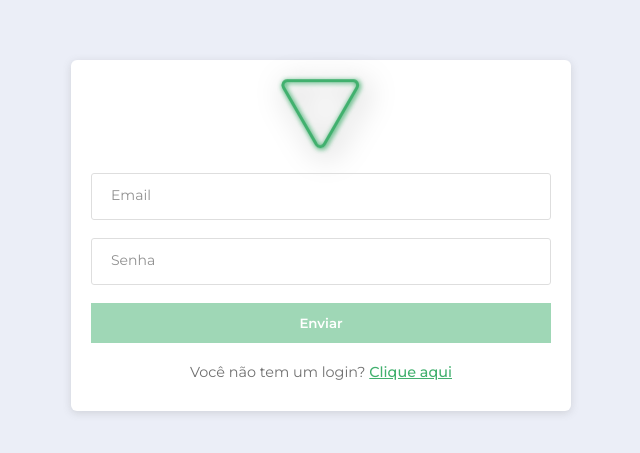
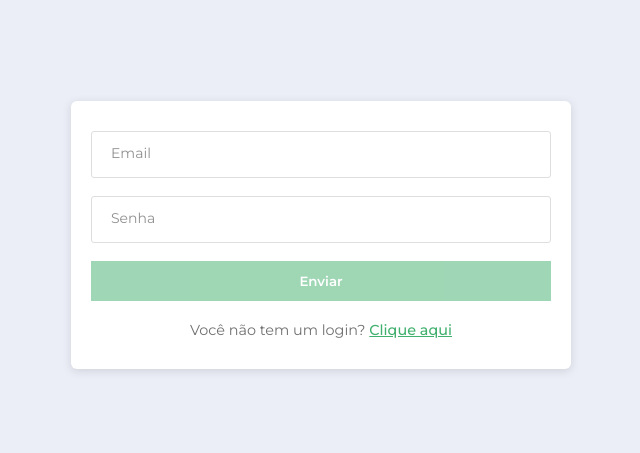
Before and after one commit to dyson-mori/alternative, a Next.js app: page /login in a window 1280 px wide. Shown: the part 165-618 px from the top of the page, without its empty margins (319-959 px from the left). Built offline with nearby package versions, Linux system fonts and the light colour scheme.

Commit message:
✏️ refatorando te importando componente Form

```diff
--- a/src/app/login/screen/index.tsx
+++ b/src/app/login/screen/index.tsx
@@ -5,7 +5,7 @@ import { Suspense, useState } from "react";
 import Link from "next/link";
 import { useRouter } from "next/navigation";
 
-import { Button, Input, Splash } from "@components";
+import { Button, Input, Splash, Form, Animated } from "@components";
 
 import { Controller, useForm } from "react-hook-form";
 import { yupResolver } from "@hookform/resolvers/yup";
@@ -13,7 +13,7 @@ import { yupResolver } from "@hookform/resolvers/yup";
 import { setCookie } from "@utils/serverCookieAction";
 import { api } from "@services/api";
 
-import { Container, Form, SignUp, SvgAnimated } from "./styles";
+import { Container, SignUp } from "./styles";
 import { schema, schemaProps } from "./schema";
 
 type StatusProps = {
@@ -21,25 +21,6 @@ type StatusProps = {
   status: 'primary' | 'error';
   message?: string;
 };
-
-const LogoIcon = ( // ao rodar os testes o svg quebrava
-  <svg width="89" height="79" viewBox="0 0 89 79" fill="none" xmlns="http://www.w3.org/2000/svg">
-    <g filter="url(#filter0_d_915_775)">
-      <path d="M6.49502 12.2503C4.76297 9.2503 6.92838 5.4997 10.3925 5.4997L76.21 5.50036C79.6741 5.50036 81.8393 9.24985 80.1075 12.2498L47.1983 69.2502C45.5203 72.1563 41.4042 72.247 39.5739 69.5223L39.4044 69.2496L6.49502 12.2503Z" stroke="#41B06E" strokeWidth="3" />
-    </g>
-    <defs>
-      <filter id="filter0_d_915_775" x="0.383362" y="0" width="87.8358" height="79" filterUnits="userSpaceOnUse" colorInterpolationFilters="sRGB">
-        <feFlood floodOpacity="0" result="BackgroundImageFix" />
-        <feColorMatrix in="SourceAlpha" type="matrix" values="0 0 0 0 0 0 0 0 0 0 0 0 0 0 0 0 0 0 127 0" result="hardAlpha" />
-        <feOffset dx="1" dy="1" />
-        <feGaussianBlur stdDeviation="2.5" />
-        <feColorMatrix type="matrix" values="0 0 0 0 0.254902 0 0 0 0 0.690196 0 0 0 0 0.431373 0 0 0 1 0" />
-        <feBlend mode="normal" in2="BackgroundImageFix" result="effect1_dropShadow_915_775" />
-        <feBlend mode="normal" in="SourceGraphic" in2="effect1_dropShadow_915_775" result="shape" />
-      </filter>
-    </defs>
-  </svg>
-);
 
 export default function LoginScreen() {
   const route = useRouter();
@@ -69,9 +50,7 @@ export default function LoginScreen() {
       <Container>
         <Form onSubmit={handleSubmit(submit)}>
 
-          <SvgAnimated>
-            {LogoIcon}
-          </SvgAnimated>
+          <Animated />
 
           <Controller
             name='email'
--- a/src/app/login/screen/styles.ts
+++ b/src/app/login/screen/styles.ts
@@ -1,59 +1,15 @@
-import styled, { css } from "styled-components";
+import styled from "styled-components";
 
 export const Container = styled.main`
   display: flex;
+  justify-content: center;
 
   height: 100vh;
-`;
-
-export const SvgAnimated = styled.div`
-  svg {
-    animation: float 3s ease-in-out infinite;
-  };
-
-  @keyframes float {
-    0% {
-      filter: drop-shadow(5px 5px 5px #aaa);
-      transform: translateY(0px);
-    }
-    50% {
-      filter: drop-shadow(5px 5px 25px #aaa);
-      transform: translateY(-10px);
-    }
-    100% {
-      filter: drop-shadow(5px 5px 5px #aaa);
-      transform: translateY(0px);
-    }
-  }
-`;
-
-export const Form = styled.form`
-  display: flex;
-  flex-direction: column;
-  align-items: center;
-
-  padding: 20px;
-
-  border-radius: 6px;
-
-  width: 35%;
-  min-width: 500px;
-
-  margin-left: auto;
-  margin-right: auto;
-  margin-top: auto;
-  margin-bottom: auto;
-
-  ${({ theme }) => css`
-    background-color: #fff;
-    box-shadow: ${theme.box.shadow.default};
-  `};
 `;
 
 export const SignUp = styled.div`
   margin: 10px 0;
   a {
-    /* text-decoration: none; */
     font-weight: 500;
     color: ${({ theme }) => theme.colors.primary};
   };
```
Also changed, not shown: src/app/signup/screen/index.tsx (+4 -4 lines), src/app/signup/screen/styles.ts (+4 -26 lines).
